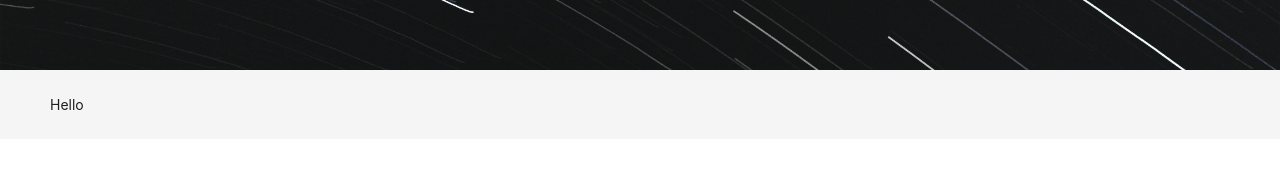
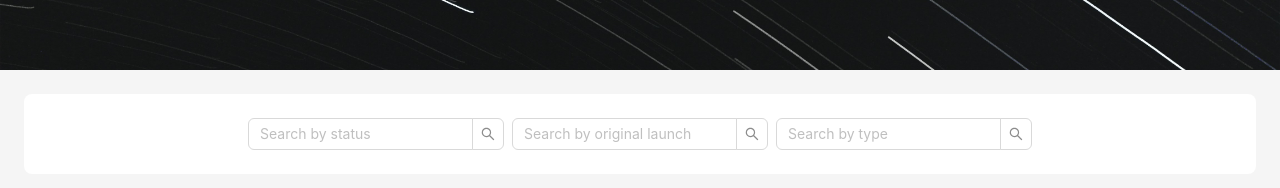
Before and after one commit to alphanoobie/Husain-Gadiwala---Frontend-Developer, a React (Create React App) app: page / in a window 1280 px wide. Shown: the part 378-566 px from the top of the page. Built offline with nearby package versions, Linux system fonts and the light colour scheme.

Commit message:
created basic search bar layout

```diff
--- a/src/App.js
+++ b/src/App.js
@@ -2,6 +2,7 @@ import { Layout } from "antd";
 import { Content, Footer, Header } from "antd/es/layout/layout";
 import Banner from "./components/Banner";
 import HeaderContent from "./components/HeaderContent";
+import SearchBar from "./components/SearchBar";
 
 function App() {
   return (
@@ -13,9 +14,10 @@ function App() {
 
         <Content>
           <Banner />
+          <SearchBar />
         </Content>
 
-        <Footer>Hello</Footer>
+        <Footer></Footer>
       </Layout>
     </>
   );
--- /dev/null
+++ b/src/components/SearchBar.js
@@ -0,0 +1,15 @@
+import { Space } from "antd";
+import Search from "antd/es/input/Search";
+import React from "react";
+
+export default function SearchBar() {
+  return (
+    <div className="m-6 p-6 bg-white rounded-lg flex justify-center">
+      <Space className="flex md:flex-row flex-col">
+        <Search className="w-64" placeholder="Search by status" allowClear/>
+        <Search className="w-64" placeholder="Search by original launch" allowClear/>
+        <Search className="w-64" placeholder="Search by type" allowClear/>
+      </Space>
+    </div>
+  );
+}
```
